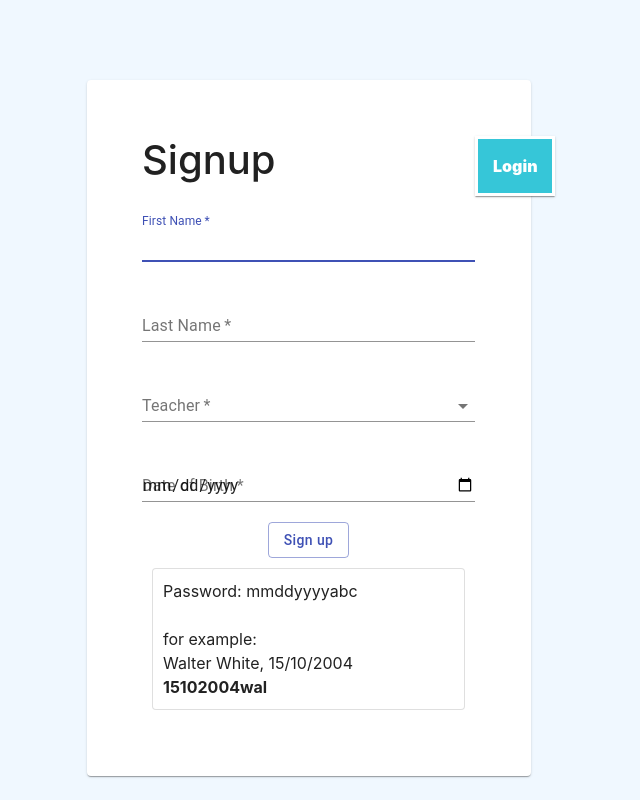
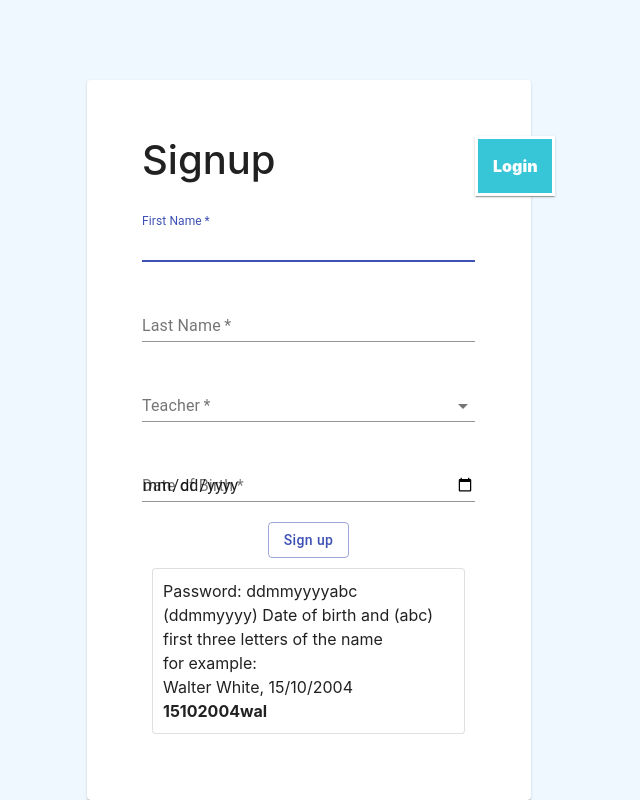
Before and after one commit to HaemanthSP/DoYouKonwIt, a React (Create React App) app in the folder knowit/: page / in a window 1280 px wide. Shown: the whole page, without its empty margins (276-916 px from the left). Built offline with nearby package versions, Linux system fonts and the light colour scheme; a web font is replaced by a local one.

Commit message:
Update the scoring function and password instruction

```diff
--- a/knowit/src/App.js
+++ b/knowit/src/App.js
@@ -445,8 +445,9 @@ class App extends Component {
                         <Button type="submit" variant="outlined" color="primary" style={{ textTransform: "none" }}>Sign up</Button>
                     </Grid>
                     <div className="card">
-                      Password: mmddyyyyabc
+                      Password: ddmmyyyyabc
                     <br />
+                      (ddmmyyyy) Date of birth and (abc) first three letters of the name
                     <br />
                       for example: <br /> Walter White, 15/10/2004 <br /> <b>15102004wal</b>
                     </div>
```
Also changed, not shown: 1 other file (tests, documents, lock files or other folders).
